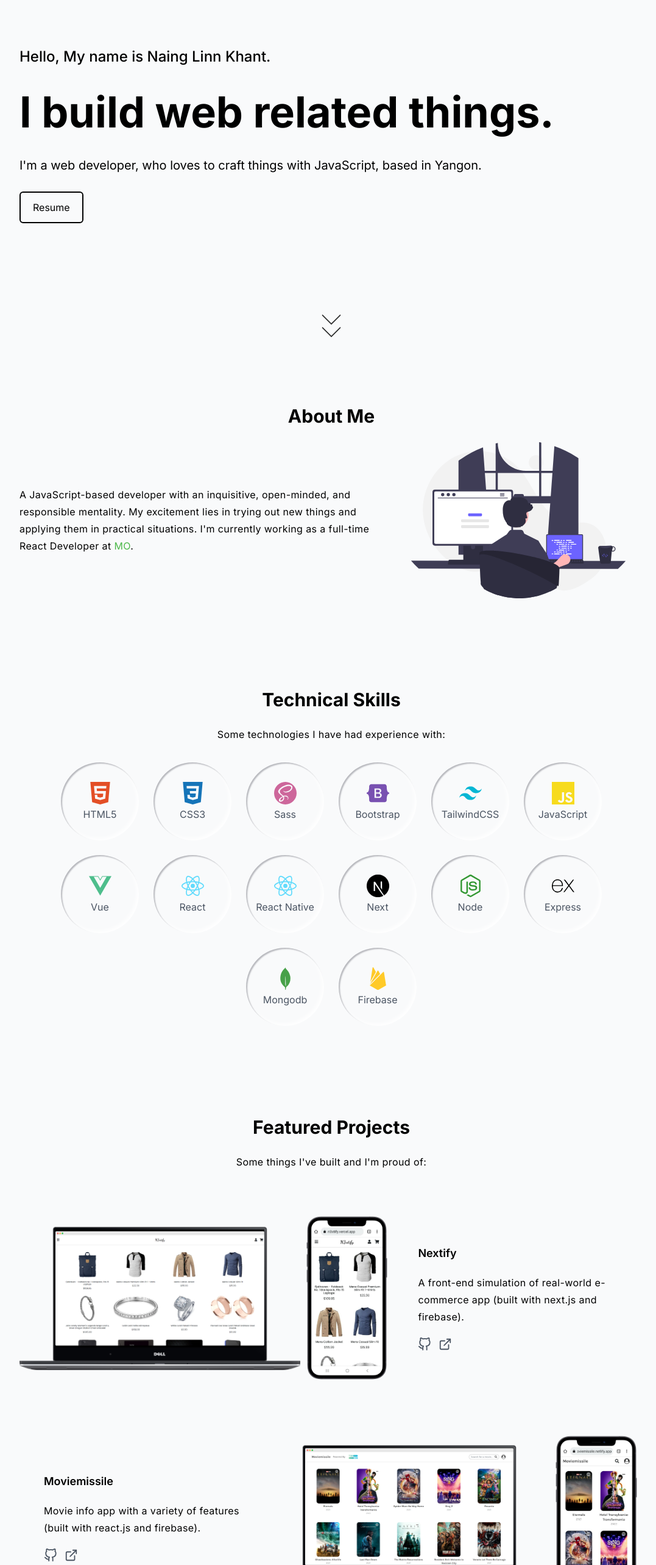
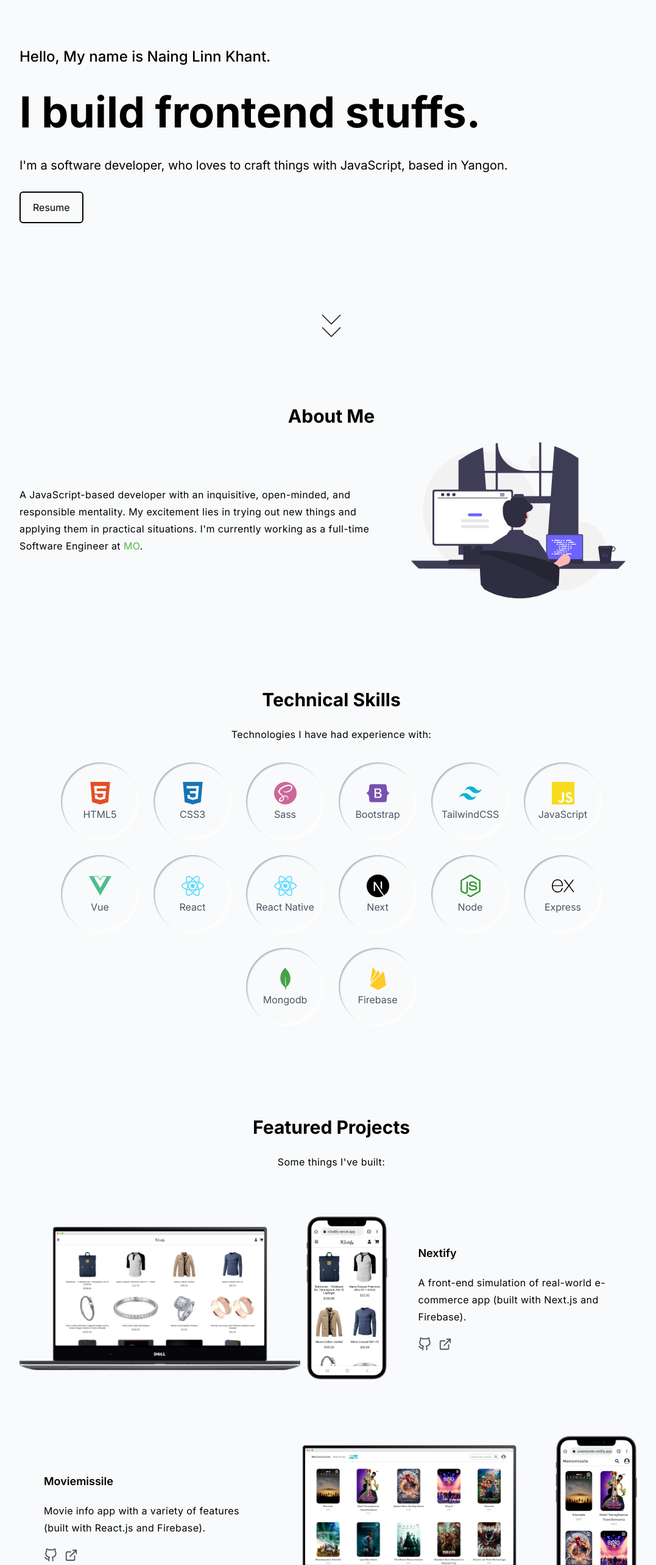
Before and after one commit to nainglinnkhant/me, a Next.js app: page / in a window 1280 px wide. Shown: the part 140-2706 px from the top of the page at 61% size, without its empty margins (96-1173 px from the left). Built offline with nearby package versions, Linux system fonts and the light colour scheme.

Commit message:
Update content

```diff
--- a/components/Home/About.js
+++ b/components/Home/About.js
@@ -11,7 +11,7 @@ export default function About() {
                 <p className='basis-full md:basis-3/5 paragraph'>
                     A JavaScript-based developer with an inquisitive, open-minded, and responsible
                     mentality. My excitement lies in trying out new things and applying them in
-                    practical situations. I'm currently working as a full-time React Developer
+                    practical situations. I'm currently working as a full-time Software Engineer
                     at&nbsp;
                     <a
                         href='https://www.mo.com.mm/'
--- a/components/Home/Contact.js
+++ b/components/Home/Contact.js
@@ -9,7 +9,7 @@ export default function Contact() {
             <h2 className='section-heading'>Get in Touch</h2>
 
             <p className='paragraph mb-8 text-center'>
-                Wanna know more about my work? Got any question? Or just want to say hi? Go ahead.
+                Wanna know more about my work? Got any questions? Or just want to say hi? Go ahead.
             </p>
 
             <a
--- a/components/Home/FeaturedProjects.js
+++ b/components/Home/FeaturedProjects.js
@@ -13,7 +13,7 @@ const projects = [
     {
         name: 'Nextify',
         description:
-            'A front-end simulation of real-world e-commerce app (built with next.js and firebase).',
+            'A front-end simulation of real-world e-commerce app (built with Next.js and Firebase).',
         mockup: n3xtifyMockup,
         mobileMockup: n3xtifyMobileMockup,
         github: 'https://github.com/nainglinnkhant/n3xtify',
@@ -22,7 +22,7 @@ const projects = [
     {
         name: 'Moviemissile',
         description:
-            'Movie info app with a variety of features (built with react.js and firebase).',
+            'Movie info app with a variety of features (built with React.js and Firebase).',
         mockup: mmMockup,
         mobileMockup: mmMobileMockup,
         github: 'https://github.com/nainglinnkhant/moviemissile',
@@ -38,7 +38,7 @@ export default function FeaturedProjects() {
             </h2>
 
             <p className='paragraph text-center' data-aos='fade-up'>
-                Some things I've built and I'm proud of:
+                Some things I've built:
             </p>
 
             {projects.map((project, index) => (
--- a/components/Home/Landing.js
+++ b/components/Home/Landing.js
@@ -12,10 +12,11 @@ export default function Landing() {
         >
             <h1 className='mb-5'>Hello, My name is Naing Linn Khant.</h1>
 
-            <h2 className='mb-5'>I build web related things.</h2>
+            <h2 className='mb-5'>I build frontend stuffs.</h2>
 
             <p className='mb-7'>
-                I'm a web developer, who loves to craft things with JavaScript, based in Yangon.
+                I'm a software developer, who loves to craft things with JavaScript, based in
+                Yangon.
             </p>
 
             <a
--- a/components/Home/Skills.js
+++ b/components/Home/Skills.js
@@ -22,9 +22,7 @@ export default function Skills() {
         <div className='mb-36' data-aos='fade-up'>
             <h2 className='section-heading'>Technical Skills</h2>
 
-            <p className='paragraph text-center mb-8'>
-                Some technologies I have had experience with:
-            </p>
+            <p className='paragraph text-center mb-8'>Technologies I have had experience with:</p>
 
             <div className='flex flex-wrap gap-6 justify-center items-center'>
                 {techs.map((tech) => (
--- a/components/Home/Timeline.js
+++ b/components/Home/Timeline.js
@@ -12,12 +12,12 @@ const timeline = [
         icon: 'fas fa-graduation-cap',
     },
     {
-        description: 'React Developer at MO',
-        time: '2022-present',
+        description: 'Software Engineer at MO',
+        time: 'Feb, 2022-present',
         icon: 'fas fa-solid fa-briefcase',
         content: () => (
             <h3 className='font-semibold mb-2'>
-                React Developer at&nbsp;
+                Software Engineer at&nbsp;
                 <a
                     href='https://www.mo.com.mm/'
                     style={{ color: '#4cb849' }}
```
